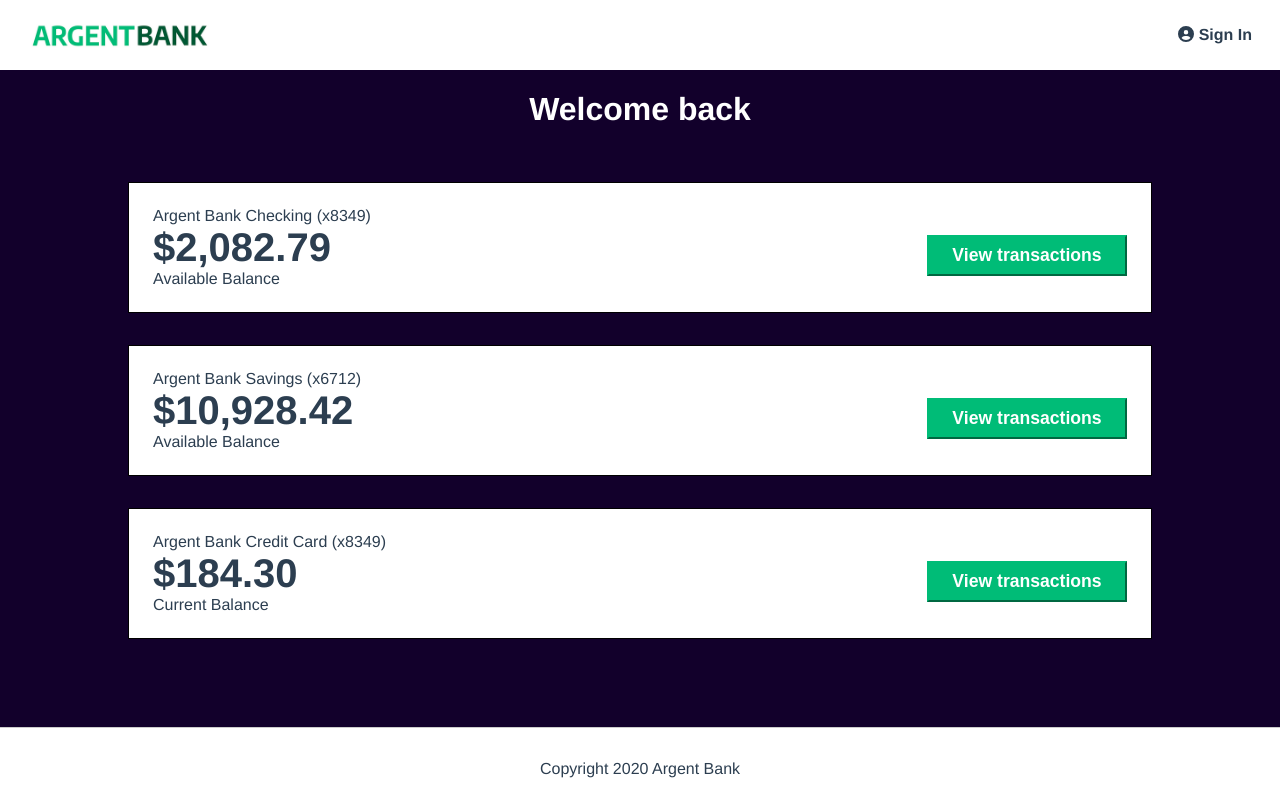
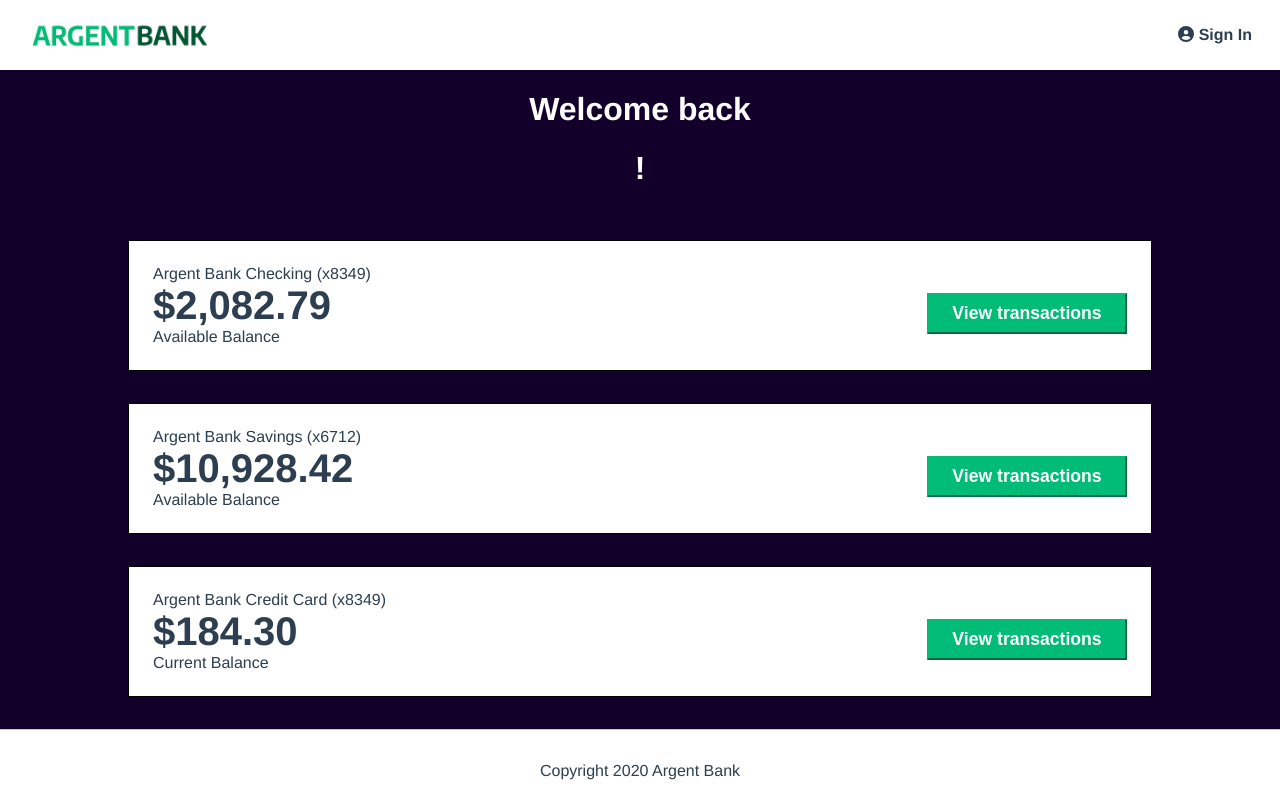
Before and after one commit to Hiimuroo/ArgentBank_P11, a React (Create React App) app in the folder Frontend/argentbank/: page /user in a window 1280 px wide. Built offline with nearby package versions, Linux system fonts and the light colour scheme; no server answers.

Commit message:
modified:   Frontend/argentbank/src/components/Contents/userHome.js

```diff
--- a/Frontend/argentbank/src/components/Contents/userHome.js
+++ b/Frontend/argentbank/src/components/Contents/userHome.js
@@ -1,12 +1,15 @@
 import React from 'react';
 import Account from './comptes';
+import { useSelector } from 'react-redux';
 
 const UserHome = () => {
+  const { firstName, lastName } = useSelector((state) => state.user); // Affichage Prenom et Nom du client page accueil (userName si on veut afficher seulement son pseudo)
 
   return (
     <main className="main bg-dark">
       <div className="header">
         <h1>Welcome back </h1>
+        <h1> {firstName} {lastName} !</h1>
       </div>
       <h2 className="sr-only">Accounts</h2>
       <Account title="Argent Bank Checking (x8349)" amount="$2,082.79" description="Available Balance" />
```
